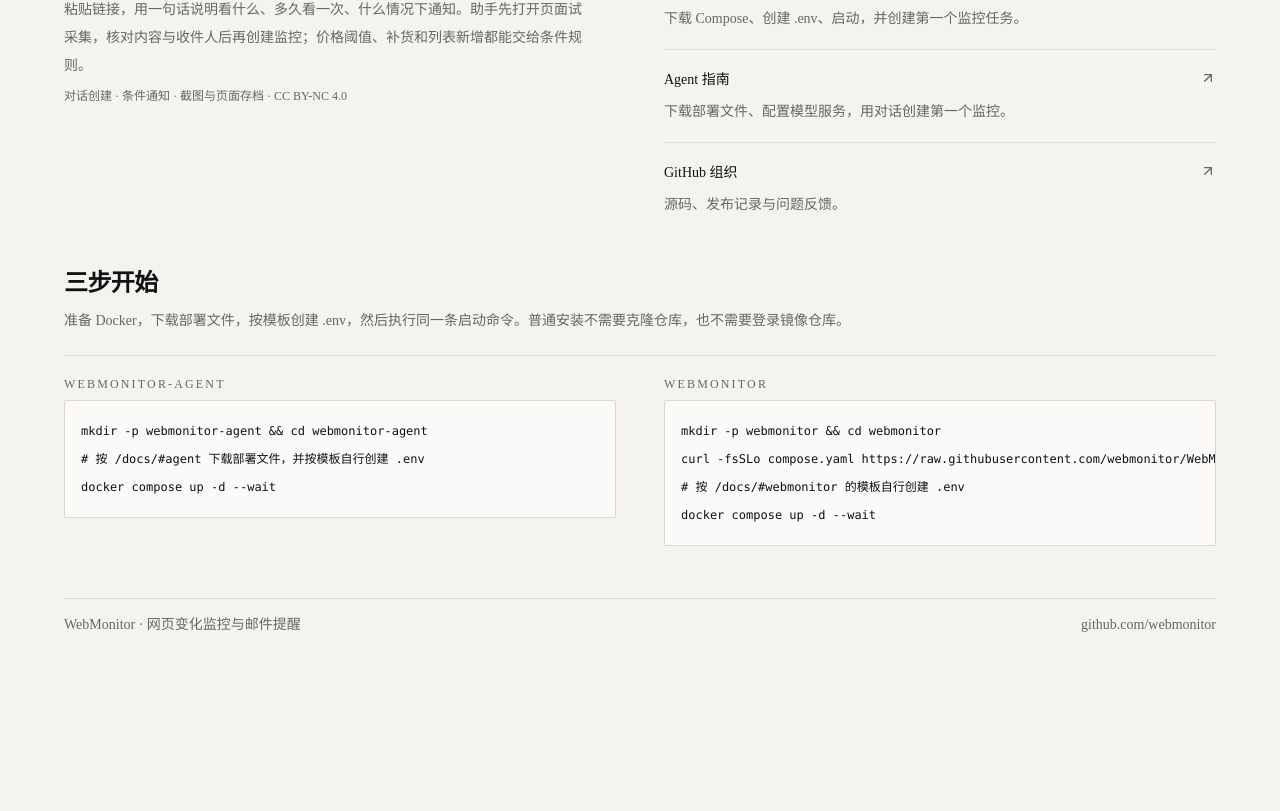
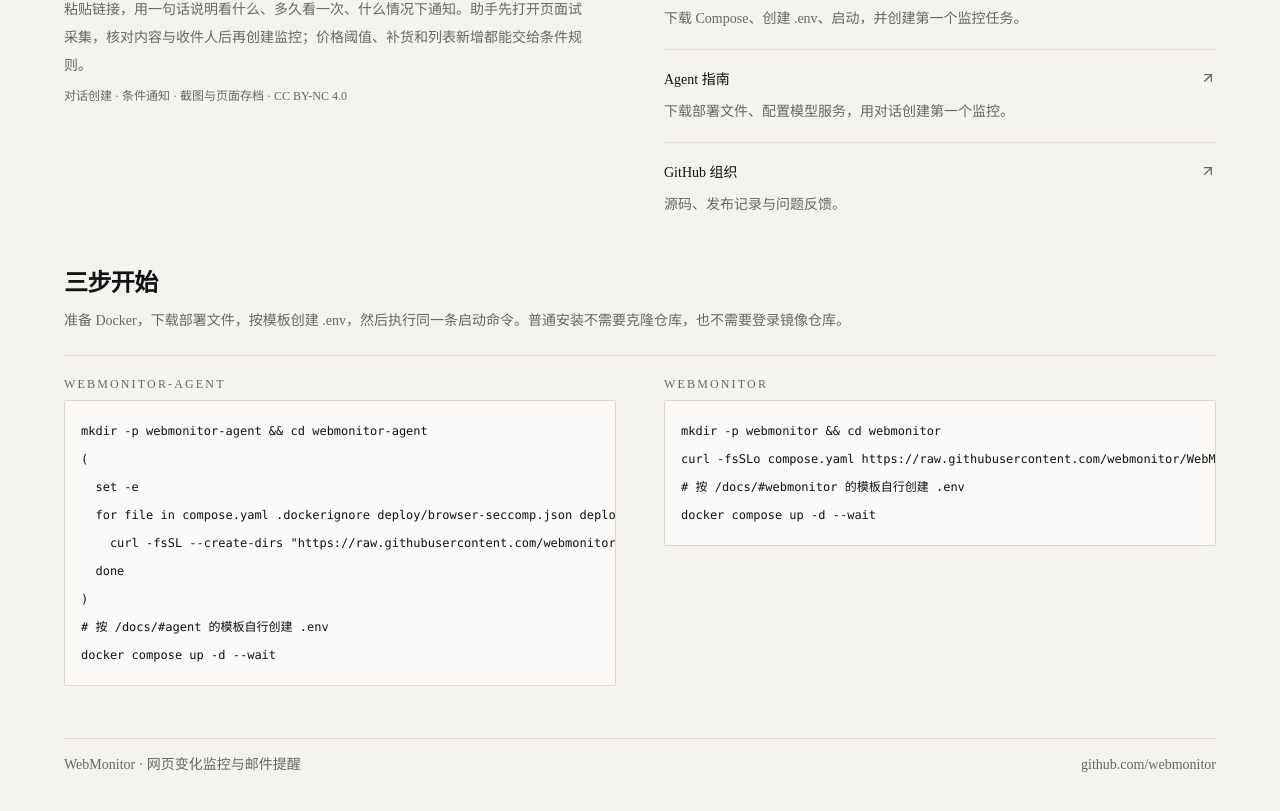
Before and after one commit to webmonitor/webmonitor.github.io, a React (Vite) app: page / in a window 1280 px wide. Shown: the part 695-1506 px from the top of the page. Before the commit the page ends 1378 px from the top, so only its background shows below. Built offline with nearby package versions, Linux system fonts and the light colour scheme.

Commit message:
fix(site): download deployment files in Agent quickstart
Replace the prose placeholder with the same concrete download step the
WebMonitor block uses, matching the file list in the Agent install guide.

```diff
--- a/content/en.ts
+++ b/content/en.ts
@@ -92,7 +92,13 @@
   quickStart: {
     agent: [
       'mkdir -p webmonitor-agent && cd webmonitor-agent',
-      '# Download the deployment files and create .env from /en/docs/#agent',
+      '(',
+      '  set -e',
+      '  for file in compose.yaml .dockerignore deploy/browser-seccomp.json deploy/minio.Dockerfile deploy/minio-artifacts.json deploy/egress.Dockerfile deploy/egress/squid.conf deploy/egress/unbound.conf deploy/egress/entrypoint.sh deploy/proxy/nginx.conf; do',
+      '    curl -fsSL --create-dirs "https://raw.githubusercontent.com/webmonitor/WebMonitor-Agent/main/$file" -o "$file"',
+      '  done',
+      ')',
+      '# Create .env from the template at /en/docs/#agent',
       'docker compose up -d --wait',
     ],
     legacy: [
--- a/content/zh.ts
+++ b/content/zh.ts
@@ -82,7 +82,13 @@
   quickStart: {
     agent: [
       'mkdir -p webmonitor-agent && cd webmonitor-agent',
-      '# 按 /docs/#agent 下载部署文件，并按模板自行创建 .env',
+      '(',
+      '  set -e',
+      '  for file in compose.yaml .dockerignore deploy/browser-seccomp.json deploy/minio.Dockerfile deploy/minio-artifacts.json deploy/egress.Dockerfile deploy/egress/squid.conf deploy/egress/unbound.conf deploy/egress/entrypoint.sh deploy/proxy/nginx.conf; do',
+      '    curl -fsSL --create-dirs "https://raw.githubusercontent.com/webmonitor/WebMonitor-Agent/main/$file" -o "$file"',
+      '  done',
+      ')',
+      '# 按 /docs/#agent 的模板自行创建 .env',
       'docker compose up -d --wait',
     ],
     legacy: [
```
